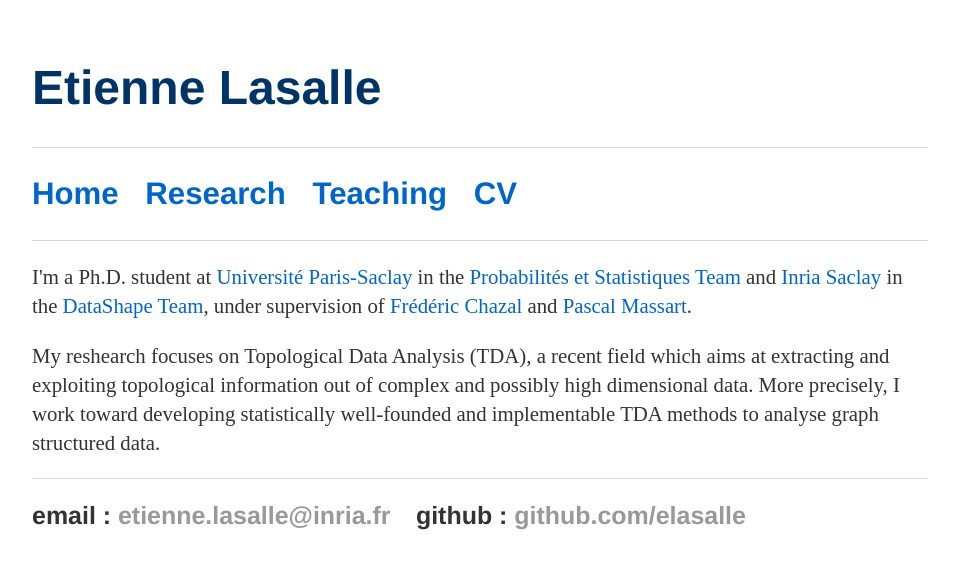
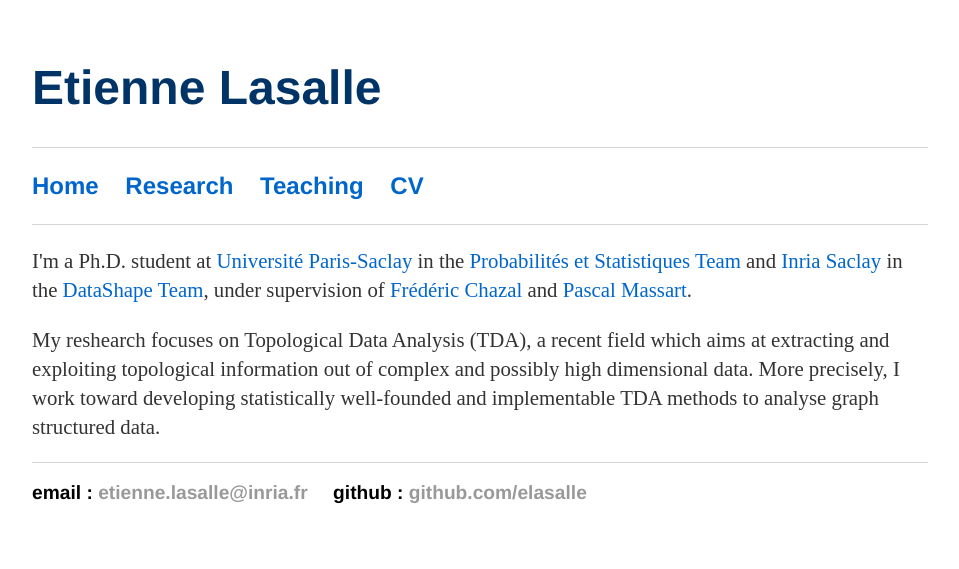
Before and after one commit to elasalle/elasalle.github.io, a Jekyll site: the page built from index.html, in a window 1280 px wide. Shown: the top 569 px of the page, without its empty margins (160-1119 px from the left). Built offline with Jekyll 4.4.1, drawn with Linux system fonts in a browser that asks for light colours.

Commit message:
Update main.css
delete <li> styling

```diff
--- a/css/main.css
+++ b/css/main.css
@@ -47,11 +47,6 @@ p {
     line-height: 1.4em;
     color: #333;
 }
-li {
-    font-size: 1.3em;
-    line-height: 1.4em;
-    color: #333;
-}
 footer {
     border-top: 1px solid #d5d5d5;
     font-size: .8em;
```
